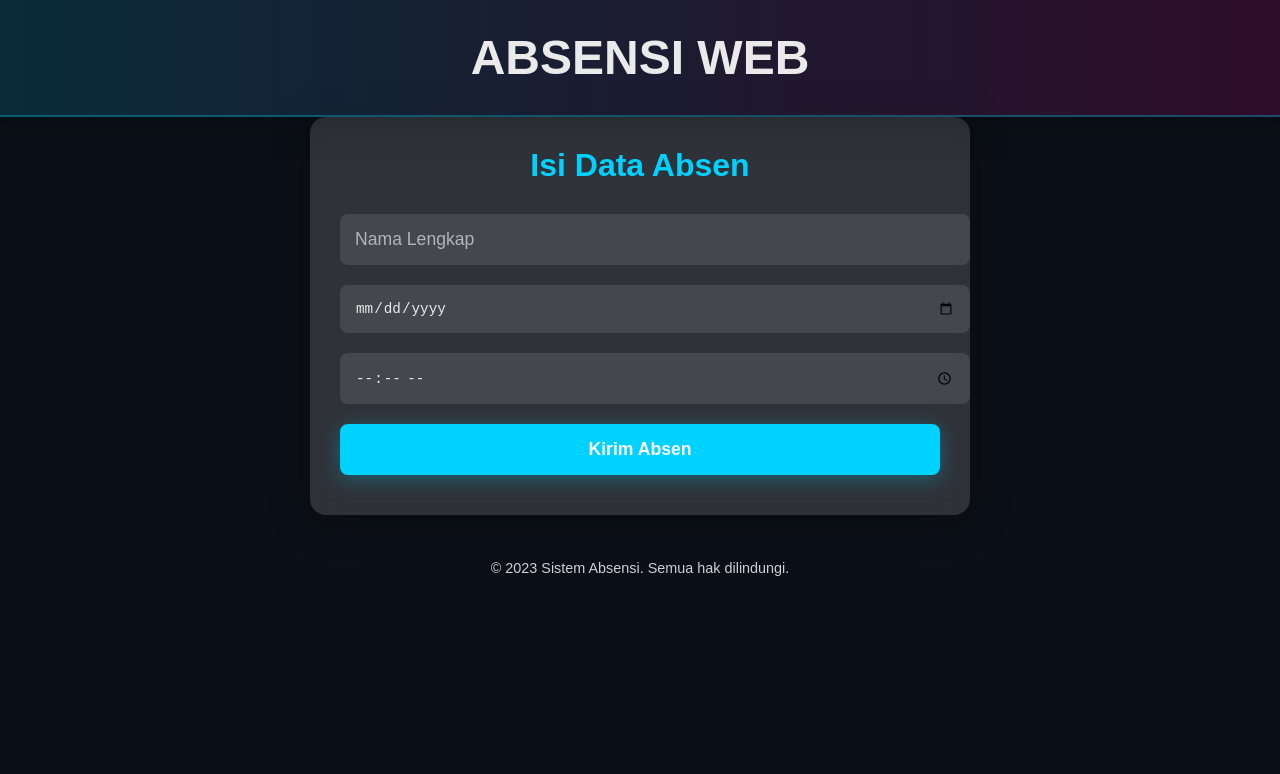
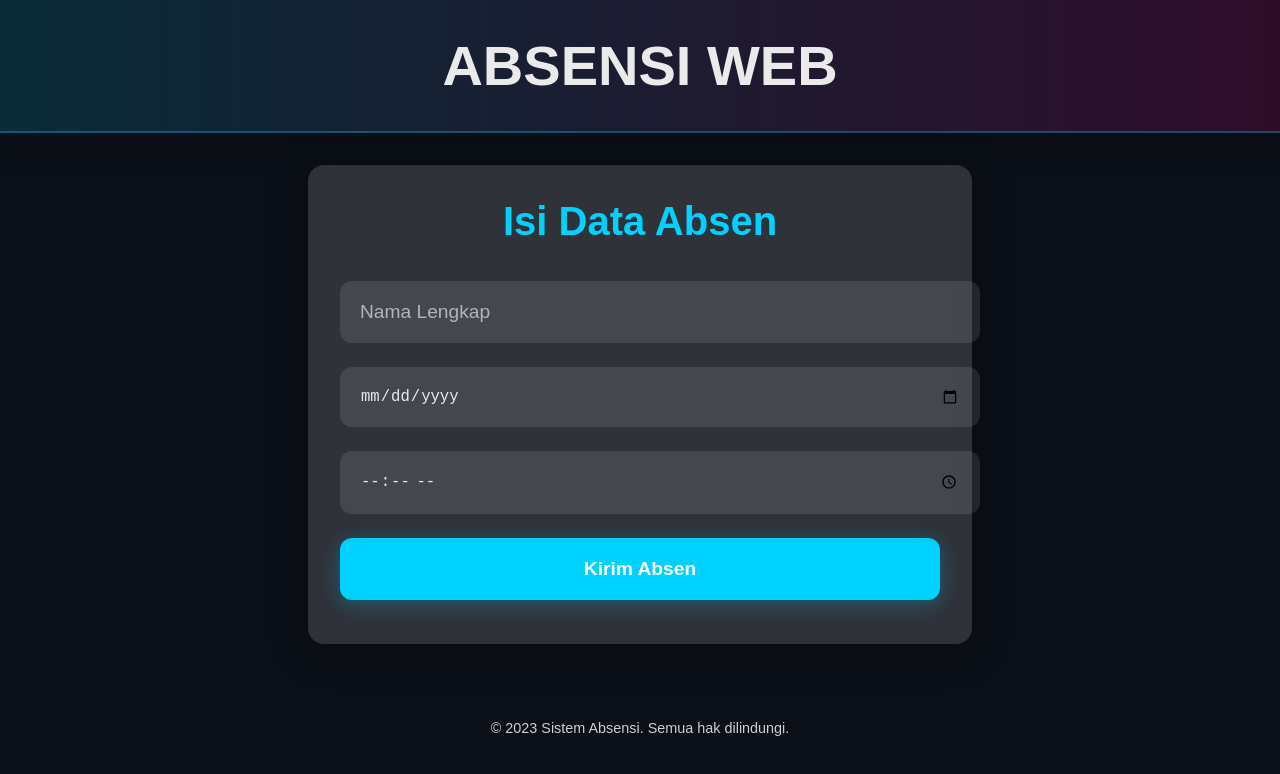
Before and after one commit to Kayzenn123/web-portofolio, a website: page index.html in a window 1280 px wide. Drawn offline with Linux system fonts and the light colour scheme.

Commit message:
AI update

```diff
--- a/index.html
+++ b/index.html
@@ -19,7 +19,7 @@
         header {
             background: linear-gradient(90deg, rgba(0, 212, 255, 0.15), rgba(255, 0, 150, 0.15));
             width: 100%;
-            padding: 30px 20px;
+            padding: 32px 20px;
             box-shadow: 0 4px 40px rgba(0, 0, 0, 0.2);
             z-index: 1000;
             border-bottom: 2px solid rgba(0, 212, 255, 0.3);
@@ -27,35 +27,38 @@
 
         h1 {
             margin: 0;
-            font-size: 3em;
-            font-weight: 700;
+            font-size: 3.5em;
+            font-weight: bold;
             text-align: center;
             text-transform: uppercase;
+            line-height: 1.2;
         }
 
         .form-container {
             background: rgba(255, 255, 255, 0.15);
-            padding: 30px;
+            padding: 32px;
             border-radius: 16px;
             box-shadow: 0 6px 40px rgba(0, 0, 0, 0.25);
             width: 100%;
             max-width: 600px;
             backdrop-filter: blur(10px);
+            margin: 32px 0;
         }
 
         h2 {
-            margin: 0 0 20px;
-            font-size: 2em;
+            margin: 0 0 24px;
+            font-size: 2.5em;
             text-align: center;
             color: #00D2FF;
+            line-height: 1.2;
         }
 
         input[type="text"], input[type="date"], input[type="time"], button {
-            margin: 10px 0;
-            padding: 15px;
-            font-size: 1.1em;
+            margin: 12px 0;
+            padding: 20px;
+            font-size: 1.2em;
             border: none;
-            border-radius: 8px;
+            border-radius: 12px;
             width: 100%;
             transition: all 0.3s ease;
             background-color: rgba(255, 255, 255, 0.1);
@@ -96,11 +99,11 @@
 
         @media (max-width: 600px) {
             h1 {
-                font-size: 2.5em;
+                font-size: 2.8em;
             }
 
             h2 {
-                font-size: 1.8em;
+                font-size: 2em;
             }
         }
     </style>
```
